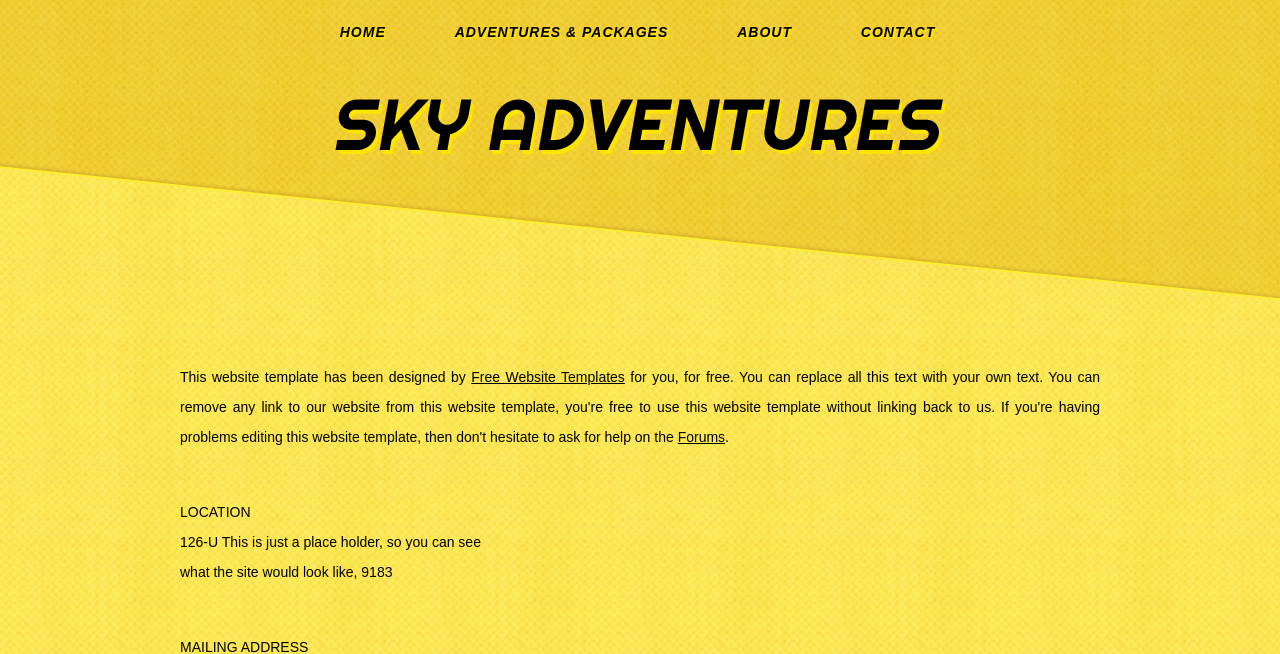
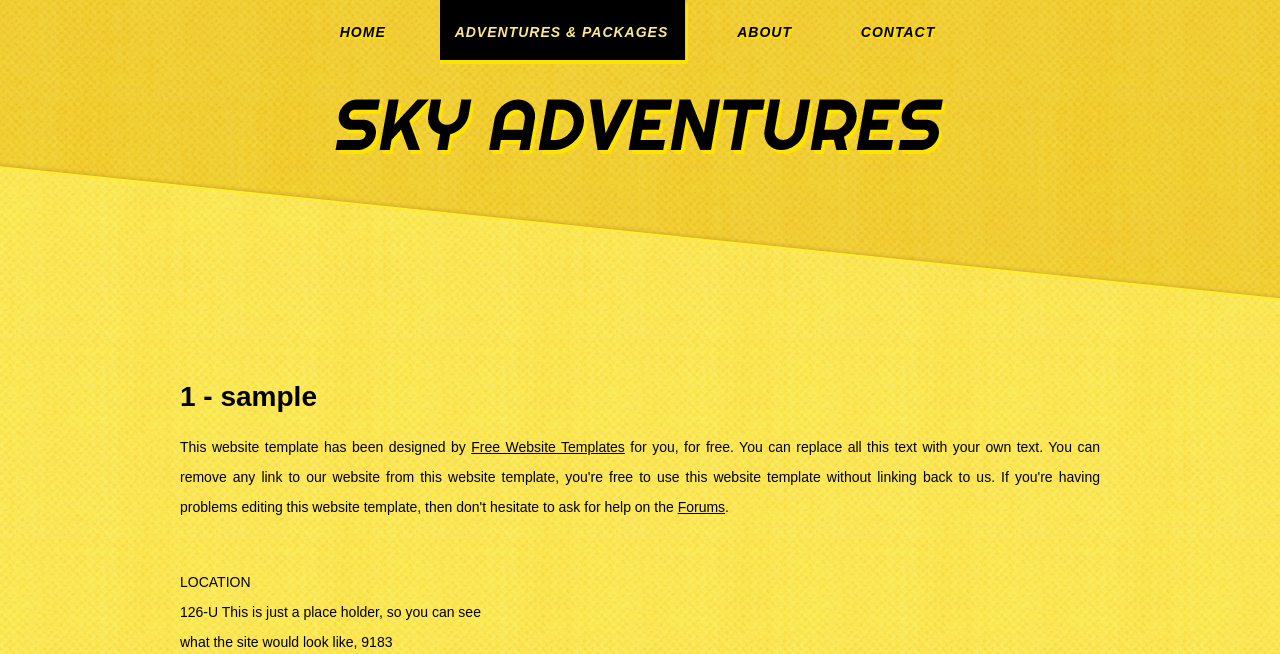
Before and after one commit to commadelimited/flask-demo, a Flask app: a page that uses templates/_header.html in a window 1280 px wide. Shown: the top 654 px of the page. Run offline with Flask 2, Linux system fonts and the light colour scheme.

Commit message:
Finalize sample app

```diff
--- a/app.py
+++ b/app.py
@@ -4,9 +4,12 @@ from flask import (
     render_template,
     request,
 )
+from packages import packages_blueprint
 
 app = Flask('__name__')
 app.debug = True
+
+app.register_blueprint(packages_blueprint, url_prefix='/packages')
 
 
 @app.route("/")
@@ -19,26 +22,21 @@ def about():
     return render_template('about.html')
 
 
-@app.route("/packages/")  # converter: int, float, path
-def packages():
-    return render_template('packages.html')
-
-
-@app.route("/packages/<int:id>/<name>/")  # converter: int, float, path
-def package_details(id, name):
-    context = {
-        'id': id,
-        'name': name,
-    }
-    return render_template('packages-details.html', context=context)
-
-
 @app.route("/contact-sky-adventures/")
 @app.route("/contact/")
 def contact():
     return render_template('contact.html')
 
 
+@app.before_request
+def before_request():
+    if 'packages' in request.endpoint:
+        g.active = 'packages'
+    else:
+        g.active = request.endpoint
+    print g.active
+
+
 # Run application
 if __name__ == '__main__':
     app.run(debug=True, port=12345)
--- /dev/null
+++ b/packages.py
@@ -0,0 +1,20 @@
+from flask import (
+    Blueprint,
+    render_template,
+)
+
+packages_blueprint = Blueprint('packages_blueprint', __name__)
+
+
+@packages_blueprint.route("/")  # converter: int, float, path
+def packages():
+    return render_template('packages.html')
+
+
+@packages_blueprint.route("/<int:id>/<name>/")  # converter: int, float, path
+def package_details(id, name):
+    context = {
+        'id': id,
+        'name': name,
+    }
+    return render_template('packages-details.html', context=context)
--- a/templates/_header.html
+++ b/templates/_header.html
@@ -12,16 +12,16 @@
 
         <div id="header">
             <ul>
-                <li {% if request.endpoint == 'index' %} class="current"{% endif %}>
+                <li {% if g.active == 'index' %} class="current"{% endif %}>
                     <a href="{{url_for('index')}}"><span>Home</span></a>
                 </li>
-                <li {% if request.endpoint == 'packages' %} class="current"{% endif %}>
-                    <a href="{{url_for('packages')}}"><span>Adventures &amp; Packages</span></a>
+                <li {% if g.active == 'packages' %} class="current"{% endif %}>
+                    <a href="{{url_for('packages_blueprint.packages')}}"><span>Adventures &amp; Packages</span></a>
                 </li>
-                <li {% if request.endpoint == 'about' %} class="current"{% endif %}>
+                <li {% if g.active == 'about' %} class="current"{% endif %}>
                     <a href="{{url_for('about')}}"><span>About</span></a>
                 </li>
-                <li {% if request.endpoint == 'contact' %} class="current"{% endif %}>
+                <li {% if g.active == 'contact' %} class="current"{% endif %}>
                     <a href="{{url_for('contact')}}"><span>Contact</span></a>
                 </li>
             </ul>
--- a/templates/packages-details.html
+++ b/templates/packages-details.html
@@ -2,6 +2,9 @@
 
 <div id="body">
 	<div id="contact">
+		<h1>
+			{{context.id}} - {{context.name}}
+		</h1>
 		<p>
 			This website template has been designed by <a href="http://www.freewebsitetemplates.com/">Free Website Templates</a> for you, for free. You can replace all this text with your own text. You can remove any link to our website from this website template, you&#39;re free to use this website template without linking back to us. If you&#39;re having problems editing this website template, then don&#39;t hesitate to ask for help on the <a href="http://www.freewebsitetemplates.com/forums/">Forums</a>.
 		</p>
--- a/templates/packages.html
+++ b/templates/packages.html
@@ -3,7 +3,7 @@
 <div id="body">
 	<ul class="packages">
 		<li>
-			<span><a href="{{url_for('package_details', id=1, name='sky-diving')}}"><img src="/static/images/hot-air-ballons.png" alt="Image"></a></span>
+			<span><a href="{{url_for('packages_blueprint.package_details', id=1, name='sky-diving')}}"><img src="/static/images/hot-air-ballons.png" alt="Image"></a></span>
 			<div>
 				<h2>Hot Air Balloons</h2>
 				<p>
@@ -12,7 +12,7 @@
 			</div>
 		</li>
 		<li>
-			<span><a href="{{url_for('package_details', id=2, name='hot-air-balloons')}}"><img src="/static/images/skydiving.png" alt="Image"></a></span>
+			<span><a href="{{url_for('packages_blueprint.package_details', id=2, name='hot-air-balloons')}}"><img src="/static/images/skydiving.png" alt="Image"></a></span>
 			<div>
 				<h2>Sky Diving</h2>
 				<p>
@@ -21,7 +21,7 @@
 			</div>
 		</li>
 		<li>
-			<span><a href="{{url_for('package_details', id=3, name='gliding')}}"><img src="/static/images/gliding.png" alt="Image"></a></span>
+			<span><a href="{{url_for('packages_blueprint.package_details', id=3, name='gliding')}}"><img src="/static/images/gliding.png" alt="Image"></a></span>
 			<div>
 				<h2>Gliding</h2>
 				<p>
```
Also changed, not shown: templates/index.html (+4 -4 lines), 1 other file.
